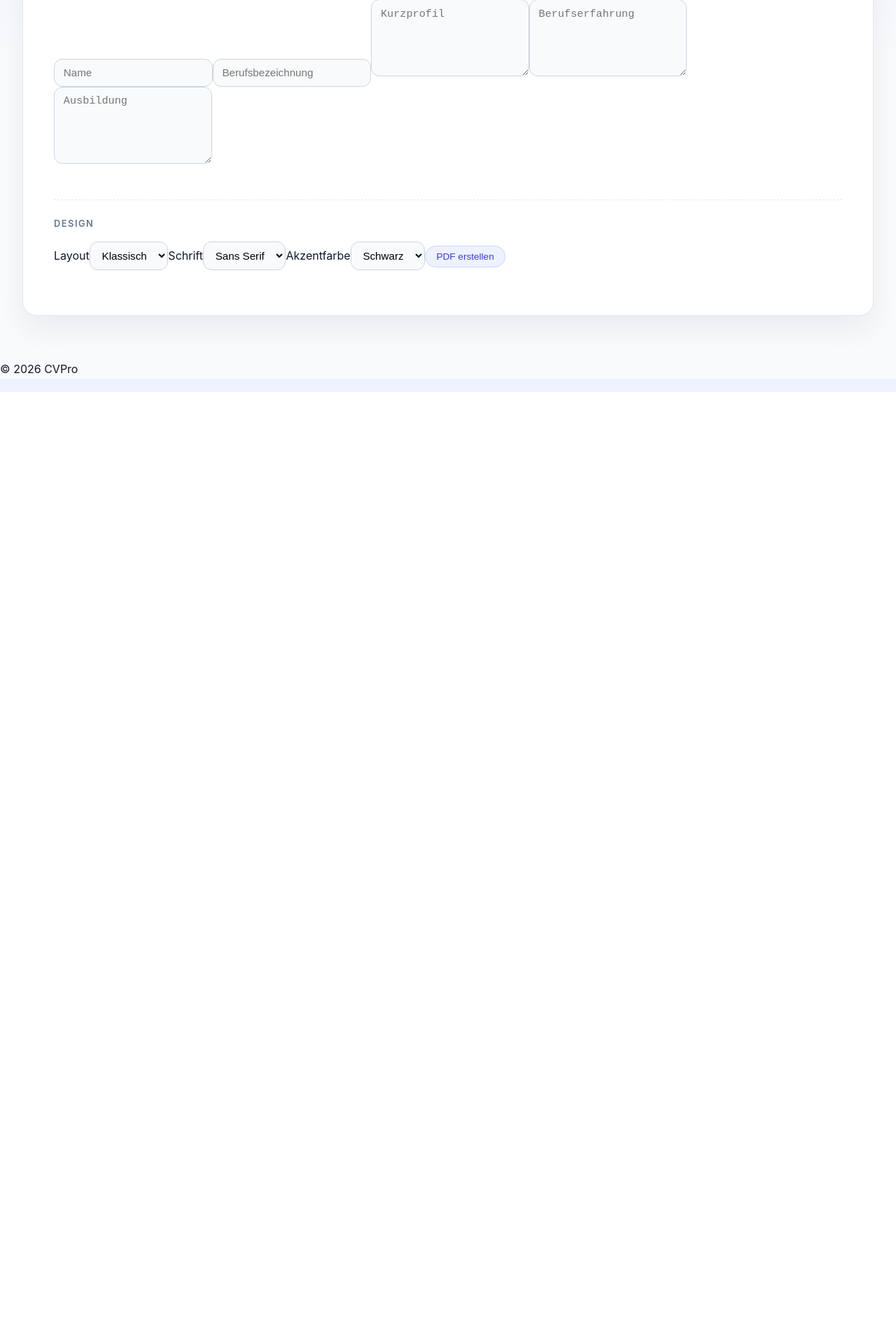
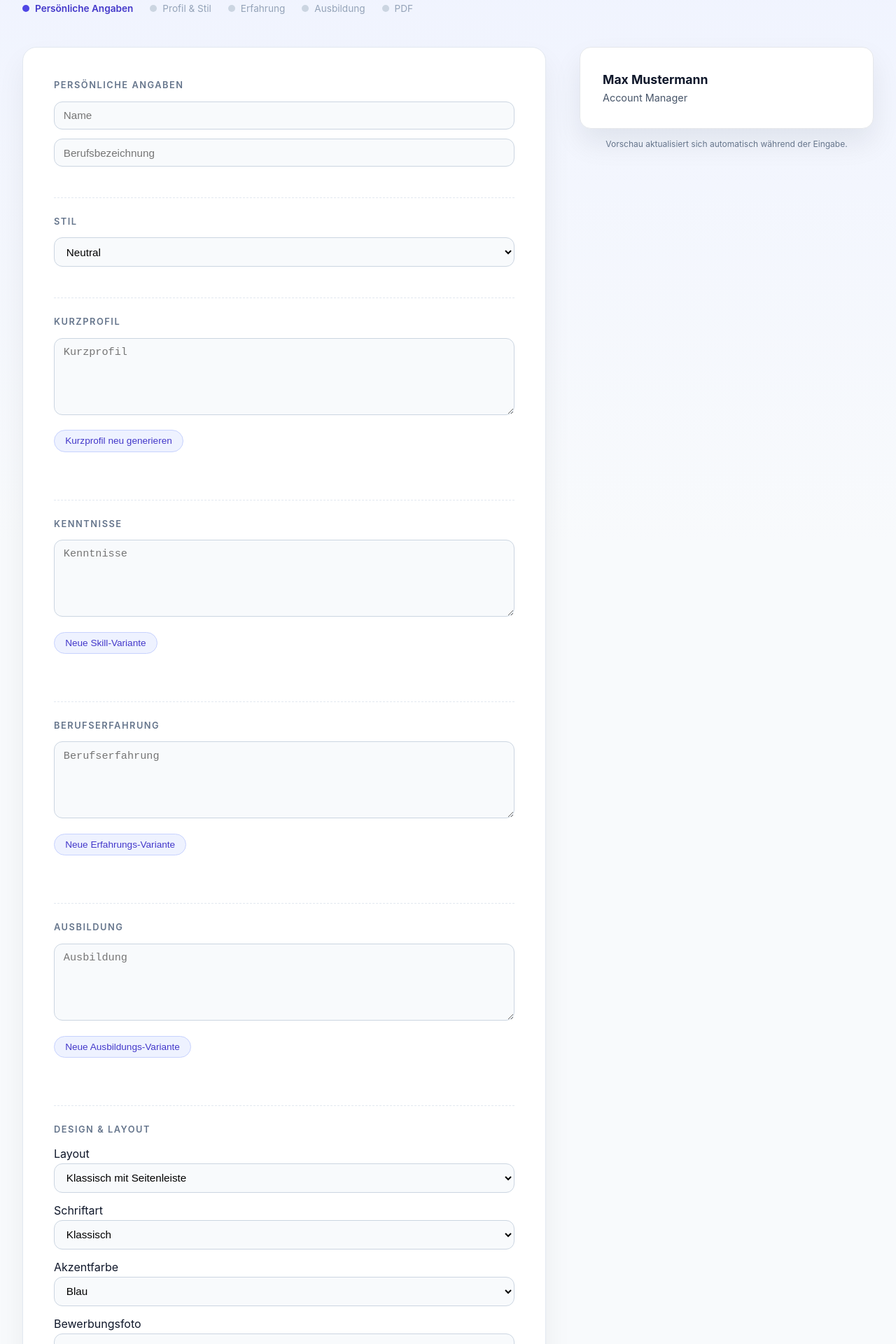
Before and after one commit to rina2212/cvpro, a Next.js app: page /generator in a window 1280 px wide. Shown: the part 240-2160 px from the top of the page at 70% size. Before the commit the page ends 800 px from the top, so only its background shows below. Built offline with nearby package versions, Linux system fonts and the light colour scheme.

Commit message:
Use form data to generate PDF

```diff
--- a/app/generator/page.tsx
+++ b/app/generator/page.tsx
@@ -1,33 +1,12 @@
 'use client';
 
-import { useState } from 'react';
+export default function GeneratorPage() {
+  const handleCheckout = async () => {
+    try {
+      const res = await fetch('/api/checkout', {
+        method: 'POST',
+      });
 
-export default function GeneratorPage() {
-  const [name, setName] = useState('');
-  const [title, setTitle] = useState('');
-  const [profile, setProfile] = useState('');
-  const [experience, setExperience] = useState('');
-  const [education, setEducation] = useState('');
-
-  const [layout, setLayout] = useState('classic');
-  const [font, setFont] = useState('sans');
-  const [accent, setAccent] = useState('black');
-
-  const handleCheckout = async () => {
-    const cvData = {
-      name,
-      title,
-      profile,
-      experience,
-      education,
-      layout,
-      font,
-      accent,
-    };
-
-    localStorage.setItem('cv-data', JSON.stringify(cvData));
-
-    const res = await fetch('/api/checkout', { method: 'POST' });
       const data = await res.json();
 
       if (data.url) {
@@ -35,53 +14,167 @@ export default function GeneratorPage() {
       } else {
         alert('Checkout konnte nicht gestartet werden.');
       }
+    } catch (error) {
+      alert('Fehler beim Start des Checkouts.');
+    }
   };
 
   return (
     <main className="generator-page">
+      {/* Logo / Marke */}
+      <div className="brand-headline">
+        <span className="brand-mark">CV</span>Pro
+      </div>
+
       <h1>Lebenslauf Generator</h1>
 
+      {/* Schritt-Indikator */}
+      <div className="step-indicator">
+        <div className="step active">
+          <span className="step-dot" />
+          <span className="step-label">Persönliche Angaben</span>
+        </div>
+        <div className="step">
+          <span className="step-dot" />
+          <span className="step-label">Profil & Stil</span>
+        </div>
+        <div className="step">
+          <span className="step-dot" />
+          <span className="step-label">Erfahrung</span>
+        </div>
+        <div className="step">
+          <span className="step-dot" />
+          <span className="step-label">Ausbildung</span>
+        </div>
+        <div className="step">
+          <span className="step-dot" />
+          <span className="step-label">PDF</span>
+        </div>
+      </div>
+
+      <div className="generator-layout">
         <form className="cv-form">
-        <h2>Inhalt</h2>
+          <h2>Persönliche Angaben</h2>
 
-        <input placeholder="Name" value={name} onChange={(e) => setName(e.target.value)} />
-        <input placeholder="Berufsbezeichnung" value={title} onChange={(e) => setTitle(e.target.value)} />
+          <div className="field">
+            <input type="text" placeholder="Name" />
+          </div>
 
-        <textarea placeholder="Kurzprofil" value={profile} onChange={(e) => setProfile(e.target.value)} />
-        <textarea placeholder="Berufserfahrung" value={experience} onChange={(e) => setExperience(e.target.value)} />
-        <textarea placeholder="Ausbildung" value={education} onChange={(e) => setEducation(e.target.value)} />
+          <div className="field">
+            <input type="text" placeholder="Berufsbezeichnung" />
+          </div>
 
-        <h2>Design</h2>
+          <h2>Stil</h2>
 
-        <label>
-          Layout
-          <select value={layout} onChange={(e) => setLayout(e.target.value)}>
+          <div className="field">
+            <select>
+              <option>Neutral</option>
+              <option>Modern</option>
+              <option>Klassisch</option>
+            </select>
+          </div>
+
+          <h2>Kurzprofil</h2>
+
+          <div className="field">
+            <textarea placeholder="Kurzprofil" />
+          </div>
+
+          <button type="button">Kurzprofil neu generieren</button>
+
+          <h2>Kenntnisse</h2>
+
+          <div className="field">
+            <textarea placeholder="Kenntnisse" />
+          </div>
+
+          <button type="button">Neue Skill-Variante</button>
+
+          <h2>Berufserfahrung</h2>
+
+          <div className="field">
+            <textarea placeholder="Berufserfahrung" />
+          </div>
+
+          <button type="button">Neue Erfahrungs-Variante</button>
+
+          <h2>Ausbildung</h2>
+
+          <div className="field">
+            <textarea placeholder="Ausbildung" />
+          </div>
+
+          <button type="button">Neue Ausbildungs-Variante</button>
+
+          {/* 🔽 NEU: DESIGN & LAYOUT */}
+          <h2>Design & Layout</h2>
+
+          <div className="field">
+            <label>Layout</label>
+            <select>
+              <option value="sidebar">Klassisch mit Seitenleiste</option>
+              <option value="modern">Modern & luftig</option>
+              <option value="clean">Schlicht & einspaltig</option>
+            </select>
+          </div>
+
+          <div className="field">
+            <label>Schriftart</label>
+            <select>
               <option value="classic">Klassisch</option>
               <option value="modern">Modern</option>
+              <option value="friendly">Freundlich</option>
+              <option value="tech">Technisch</option>
             </select>
-        </label>
+          </div>
 
-        <label>
-          Schrift
-          <select value={font} onChange={(e) => setFont(e.target.value)}>
-            <option value="sans">Sans Serif</option>
-            <option value="serif">Serif</option>
-          </select>
-        </label>
-
-        <label>
-          Akzentfarbe
-          <select value={accent} onChange={(e) => setAccent(e.target.value)}>
-            <option value="black">Schwarz</option>
+          <div className="field">
+            <label>Akzentfarbe</label>
+            <select>
               <option value="blue">Blau</option>
               <option value="gray">Grau</option>
+              <option value="green">Grün</option>
+              <option value="burgundy">Bordeaux</option>
+              <option value="black">Schwarz</option>
             </select>
-        </label>
+          </div>
 
-        <button type="button" onClick={handleCheckout}>
+          <div className="field">
+            <label>Bewerbungsfoto</label>
+            <select>
+              <option value="yes">Mit Foto</option>
+              <option value="no">Ohne Foto</option>
+            </select>
+          </div>
+
+          {/* PRIMARY CTA */}
+          <div className="primary-cta">
+            <button
+              type="button"
+              className="cta-button"
+              onClick={handleCheckout}
+            >
               PDF erstellen
             </button>
+
+            <p className="cta-hint">
+              Kostenlos testen · Download im nächsten Schritt
+            </p>
+          </div>
         </form>
+
+        {/* Vorschau */}
+        <aside className="preview-box">
+          <div className="preview-paper">
+            <div className="preview-name">Max Mustermann</div>
+            <div className="preview-title">Account Manager</div>
+          </div>
+
+          <p className="preview-hint">
+            Vorschau aktualisiert sich automatisch während der Eingabe.
+          </p>
+        </aside>
+      </div>
     </main>
   );
 }
```
Lines whose indentation alone changed are shown as unchanged.
